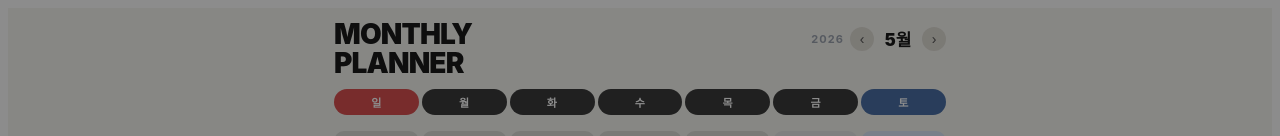
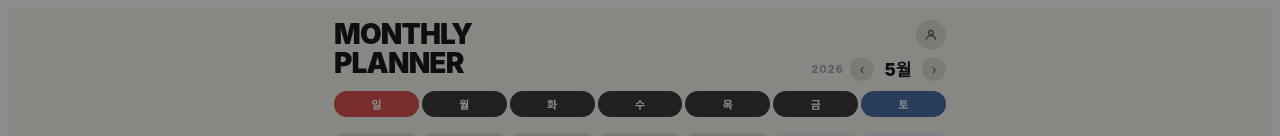
Before and after one commit to signpl/duty-manager, a Next.js app: page /calendar in a window 1280 px wide. Shown: the top 136 px of the page. Built offline with nearby package versions, Linux system fonts and the light colour scheme; no server answers; the database is empty.

Commit message:
fix: 팀원 없을 때 설정 아이콘 항상 표시 (초기 설정 접근 허용)

```diff
--- a/components/CalendarClient.tsx
+++ b/components/CalendarClient.tsx
@@ -141,6 +141,8 @@ export default function CalendarClient() {
   const userColor = getMemberColor(members.findIndex(m=>m.name===userName))
   const isAdmin = userRole === 'admin'
   const canEdit = userRole === 'admin' || userRole === 'editor'
+  // 팀원이 아무도 없으면 초기 설정을 위해 설정 아이콘 노출
+  const showSettings = isAdmin || members.length === 0
 
   return (
     <div style={{minHeight:'100dvh', background:'#F5F5F0', colorScheme:'light', display:'flex', flexDirection:'column'}}>
@@ -161,7 +163,7 @@ export default function CalendarClient() {
                     🔒 읽기 전용
                   </span>
                 )}
-                {isAdmin && (
+                {showSettings && (
                   <Link href="/settings" style={{
                     width:30, height:30, borderRadius:'50%', background:'#E0DDD5',
                     display:'flex', alignItems:'center', justifyContent:'center', color:'#555',
--- a/components/SettingsClient.tsx
+++ b/components/SettingsClient.tsx
@@ -79,8 +79,8 @@ export default function SettingsClient() {
     )
   }
 
-  // 관리자 아닌 경우
-  if (!isAdmin) {
+  // 팀원이 없으면 초기 설정 허용 (닭-달걀 문제 방지)
+  if (!isAdmin && members.length > 0) {
     return (
       <div style={{ minHeight: '100dvh', background: BG, colorScheme: 'light', display: 'flex', flexDirection: 'column', alignItems: 'center', justifyContent: 'center', gap: 16, padding: 24 }}>
         <div style={{ fontSize: 48 }}>🔒</div>
```
